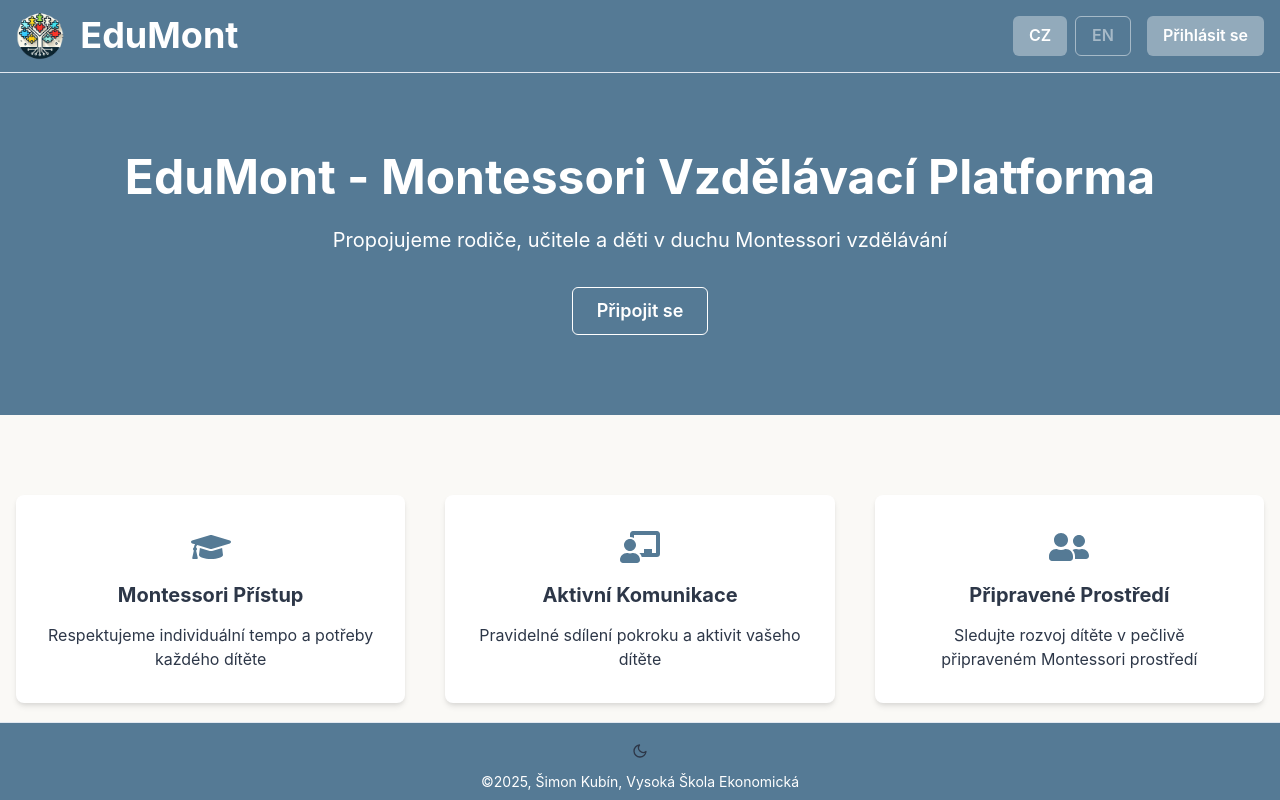
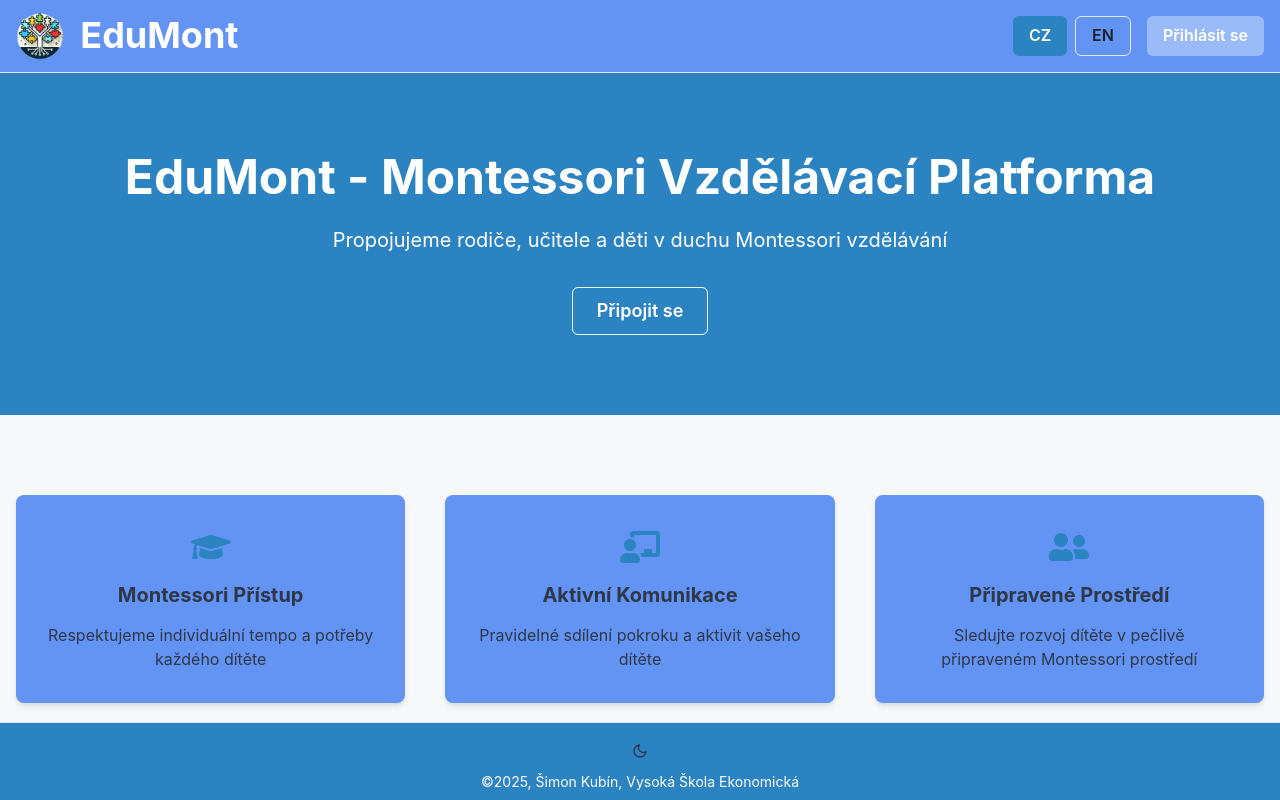
Before and after one commit to kubs09/EduMont, a React (Create React App) app in the folder frontend/: page / in a window 1280 px wide. Shown: the top 800 px of the page. Built offline with nearby package versions, Linux system fonts and the light colour scheme; no server answers.

Commit message:
úprava barev aplikace p.1

```diff
--- a/frontend/src/design/colorModeUtils.ts
+++ b/frontend/src/design/colorModeUtils.ts
@@ -53,7 +53,7 @@ export const useAppShadows = () => {
 // Header and Menu colors
 export const useHeaderColors = () => {
   return {
-    bg: useColorModeValue('brand.primary.900', 'brand.dark.surface'),
+    bg: useColorModeValue('brand.light.surface', 'brand.dark.surface'),
     color: useColorModeValue('white', 'brand.dark.text.primary'),
   };
 };
--- a/frontend/src/design/theme.tsx
+++ b/frontend/src/design/theme.tsx
@@ -8,19 +8,19 @@ const config: ThemeConfig = {
 const colors = {
   brand: {
     primary: {
-      900: '#557A95', // Calm blue
+      900: '#2c83c1', // Calm blue
       800: '#7A8B99',
-      700: '#89A1B5',
-      600: '#9BB4C8',
+      700: '#0e3471',
+      600: '#020b71',
       500: '#B4C7D9',
       400: '#CCDAEA',
       300: '#E5EDFB',
     },
     secondary: {
-      900: '#BE8A60', // Warm earth tone
-      800: '#C99B76',
-      700: '#D4AC8B',
-      600: '#DFBDA1',
+      900: '#a3b8f1', // Warm earth tone
+      800: '#accbeb',
+      700: '#5f8595',
+      600: '#3e6786',
       500: '#EACEB6',
       400: '#F5DFCB',
       300: '#FAF0E0',
@@ -45,8 +45,8 @@ const colors = {
       },
     },
     light: {
-      bg: '#FAF9F6',
-      surface: '#FFFFFF',
+      bg: '#f6f8fa',
+      surface: '#6394f4',
       border: '#E2E8F0',
       text: {
         primary: '#2D3748',
--- a/frontend/src/messages/components/ComposeMessageModal.tsx
+++ b/frontend/src/messages/components/ComposeMessageModal.tsx
@@ -121,7 +121,7 @@ export const ComposeMessageModal: React.FC<Props> = ({ isOpen, onClose, onSend,
 
                           return (
                             <Box key={role} mb={4}>
-                              <Text fontWeight="bold" mb={2} color="gray.600">
+                              <Text fontWeight="bold" mb={2}>
                                 {t.roleGroups[role][language]}
                               </Text>
 
@@ -172,7 +172,7 @@ export const ComposeMessageModal: React.FC<Props> = ({ isOpen, onClose, onSend,
                 <Controller
                   name="subject"
                   control={control}
-                  render={({ field }) => <Input {...field} />}
+                  render={({ field }) => <Input variant="filled" {...field} />}
                 />
                 <FormErrorMessage>{errors.subject?.message}</FormErrorMessage>
               </FormControl>
@@ -182,17 +182,17 @@ export const ComposeMessageModal: React.FC<Props> = ({ isOpen, onClose, onSend,
                 <Controller
                   name="content"
                   control={control}
-                  render={({ field }) => <Textarea rows={4} {...field} />}
+                  render={({ field }) => <Textarea variant="filled" rows={4} {...field} />}
                 />
                 <FormErrorMessage>{errors.content?.message}</FormErrorMessage>
               </FormControl>
             </VStack>
           </ModalBody>
           <ModalFooter>
-            <Button mr={3} onClick={onClose}>
+            <Button mr={3} onClick={onClose} variant="secondary">
               {texts.classes.cancel[language]}
             </Button>
-            <Button type="submit" colorScheme="blue" isLoading={isSubmitting}>
+            <Button type="submit" variant="brand" isLoading={isSubmitting}>
               {t.send[language]}
             </Button>
           </ModalFooter>
--- a/frontend/src/messages/components/MessageDetail.tsx
+++ b/frontend/src/messages/components/MessageDetail.tsx
@@ -42,7 +42,6 @@ const MessageDetail: React.FC<MessageDetailProps> = ({
         align="stretch"
         spacing={{ base: 2, md: 3 }}
         p={{ base: 3, md: 4 }}
-        bg="gray.50"
         borderRadius="md"
         borderWidth="1px"
         borderColor="gray.200"
--- a/frontend/src/messages/components/MessageList.tsx
+++ b/frontend/src/messages/components/MessageList.tsx
@@ -50,7 +50,7 @@ const MessageList: React.FC<MessageListProps> = ({
 
   return (
     <VStack spacing={0}>
-      <VStack w="full" p={2} spacing={2}>
+      <VStack w="full" p={2}>
         <InputGroup>
           <InputLeftElement pointerEvents="none">
             <Search2Icon color="gray.500" />
@@ -58,6 +58,7 @@ const MessageList: React.FC<MessageListProps> = ({
           <Input
             placeholder={t.search[language]}
             value={searchQuery}
+            variant="filled"
             onChange={(e) => onSearchChange(e.target.value)}
             size="sm"
           />
--- a/frontend/src/messages/pages/MessagePage.tsx
+++ b/frontend/src/messages/pages/MessagePage.tsx
@@ -133,10 +133,22 @@ const Messages: React.FC = () => {
     <Box p={3}>
       <Grid templateColumns="repeat(12, 1fr)" gap={4}>
         <GridItem colSpan={12}>
-          <Button leftIcon={<EmailIcon />} onClick={() => setComposeOpen(true)} mb={2} mr={2}>
+          <Button
+            variant="brand"
+            leftIcon={<EmailIcon />}
+            onClick={() => setComposeOpen(true)}
+            mb={2}
+            mr={2}
+          >
             {t.compose[language]}
           </Button>
-          <Button leftIcon={<RepeatIcon />} onClick={fetchMessages} isLoading={isRefreshing} mb={2}>
+          <Button
+            variant="secondary"
+            leftIcon={<RepeatIcon />}
+            onClick={fetchMessages}
+            isLoading={isRefreshing}
+            mb={2}
+          >
             {texts.common.refresh[language]}
           </Button>
         </GridItem>
--- a/frontend/src/profile/ProfilePage.tsx
+++ b/frontend/src/profile/ProfilePage.tsx
@@ -97,10 +97,10 @@ const ProfilePage = () => {
                 {texts.userTable.roles[userRole as keyof typeof texts.userTable.roles][language]}
               </Text>
             </Box>
-            <Button onClick={() => navigate(ROUTES.PROFILE_EDIT)}>
+            <Button variant="brand" onClick={() => navigate(ROUTES.PROFILE_EDIT)}>
               {texts.profile.edit[language]}
             </Button>
-            <Button variant="outline" onClick={() => navigate(ROUTES.PROFILE_CHANGE_PASSWORD)}>
+            <Button variant="secondary" onClick={() => navigate(ROUTES.PROFILE_CHANGE_PASSWORD)}>
               {texts.profile.changePassword[language]}
             </Button>
           </Stack>
--- a/frontend/src/shared/atoms/header/Header.tsx
+++ b/frontend/src/shared/atoms/header/Header.tsx
@@ -122,8 +122,8 @@ const Header = () => {
         {isAuthenticated && (
           <Button
             position="relative"
+            variant="brand"
             leftIcon={<EmailIcon />}
-            colorScheme="whiteAlpha"
             onClick={handleMessages}
             size={{ base: 'sm', md: 'md' }}
             px={{ base: 2, md: 4 }}
@@ -147,18 +147,20 @@ const Header = () => {
         )}
         <ButtonGroup spacing={{ base: 1, md: 2 }}>
           <Button
-            colorScheme="whiteAlpha"
-            variant={language === 'cs' ? 'solid' : 'outline'}
+            variant={language === 'cs' ? 'brand' : 'outline'}
             onClick={() => setLanguage('cs')}
             size={{ base: 'sm', md: 'md' }}
+            _hover={language === 'cs' ? {} : undefined}
+            _dark={language === 'cs' ? { _hover: {} } : undefined}
           >
             CZ
           </Button>
           <Button
-            colorScheme="whiteAlpha"
-            variant={language === 'en' ? 'solid' : 'outline'}
+            variant={language === 'en' ? 'brand' : 'outline'}
             onClick={() => setLanguage('en')}
             size={{ base: 'sm', md: 'md' }}
+            _hover={language === 'en' ? {} : undefined}
+            _dark={language === 'en' ? { _hover: {} } : undefined}
           >
             EN
           </Button>
@@ -166,9 +168,9 @@ const Header = () => {
         {isAuthenticated ? (
           <Menu>
             <MenuButton
+              variant="brand"
               as={Button}
               rightIcon={<ChevronDownIcon />}
-              colorScheme="whiteAlpha"
               size={{ base: 'sm', md: 'md' }}
             >
               <Hide below="md">{userName}</Hide>
```
